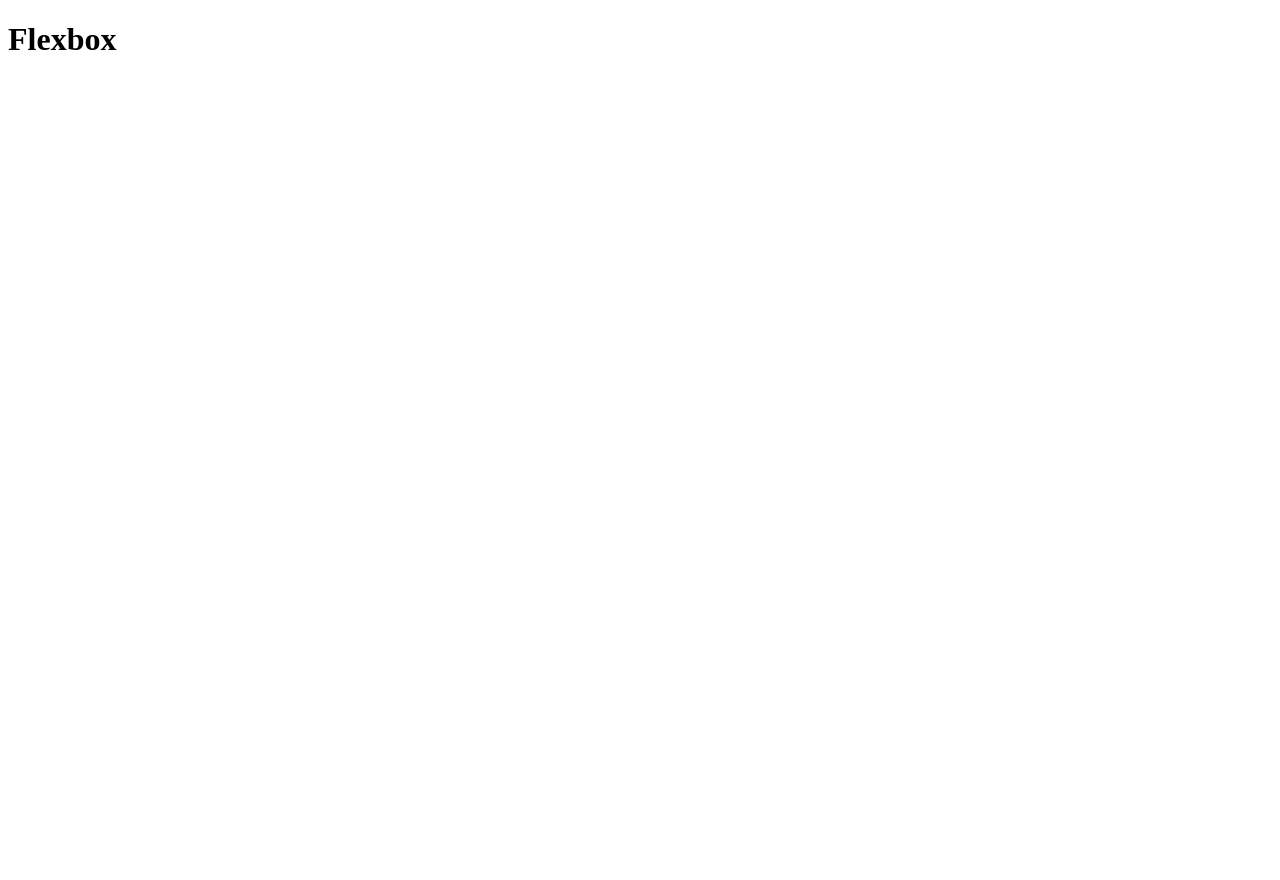
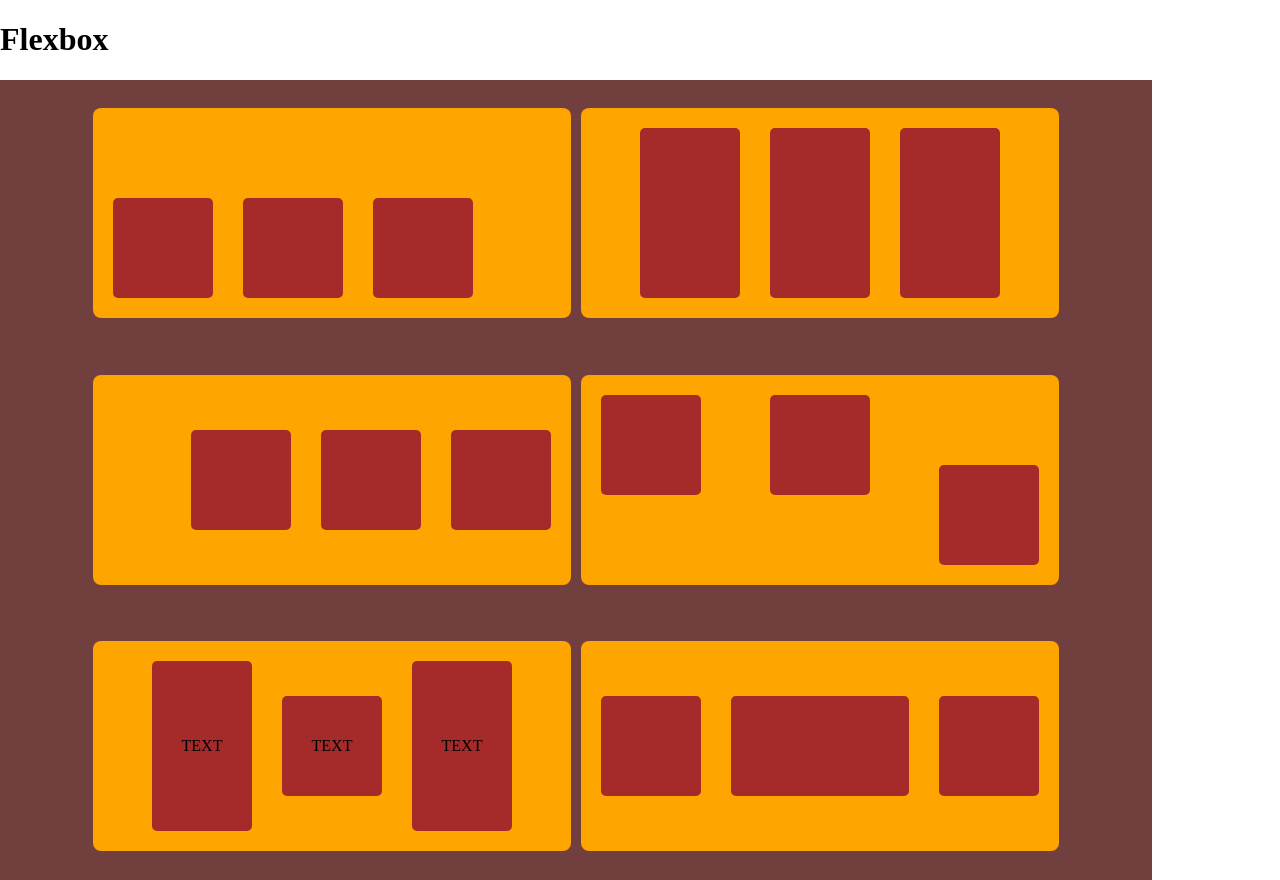
Before and after one commit to Pinar1987/flexbox, a plain HTML site: page index.html in a window 1280 px wide. Before the commit the page ends 800 px from the top, so only its background shows below. Drawn offline with nearby package versions, Linux system fonts and the light colour scheme.

Commit message:
added Normalize css and added link for css added in the fifth rectangle text and made align items center

```diff
--- a/index.html
+++ b/index.html
@@ -3,6 +3,10 @@
    <head>
       <meta charset="UTF-8">
       <meta name="viewport" content="width=device-width, initial-scale=1.0">
+      <link rel="stylesheet" href="https://cdnjs.cloudflare.com/ajax/libs/normalize/8.0.1/normalize.min.css">
+      <link rel="stylesheet" href="./style/index.css">
+
+
     <title>Container with Rectangles and Squares</title>
  </head>
    <body>
@@ -29,9 +33,15 @@
             <div class="square"></div>
         </div>
         <div class="rectangle fifth-rectangle">
-            <div class="square"></div>
-            <div class="square"></div>
-            <div class="square"></div>
+            <div class="square">
+                <p>TEXT</p>
+            </div>
+            <div class="square">
+                <p>TEXT</p>
+            </div>
+            <div class="square">
+                <p>TEXT</p>
+            </div>
         </div>
         <div class="rectangle sixth-rectangle">
             <div class="square"></div>
--- a/style/index.css
+++ b/style/index.css
@@ -52,6 +52,10 @@
 }
 .fifth-rectangle .square {
   height: auto;
+  display: flex;
+  flex-direction: column;
+  justify-content: center;
+  align-items: center;
 }
 .fifth-rectangle .square:nth-child(2) {
   height: 100px;
```
